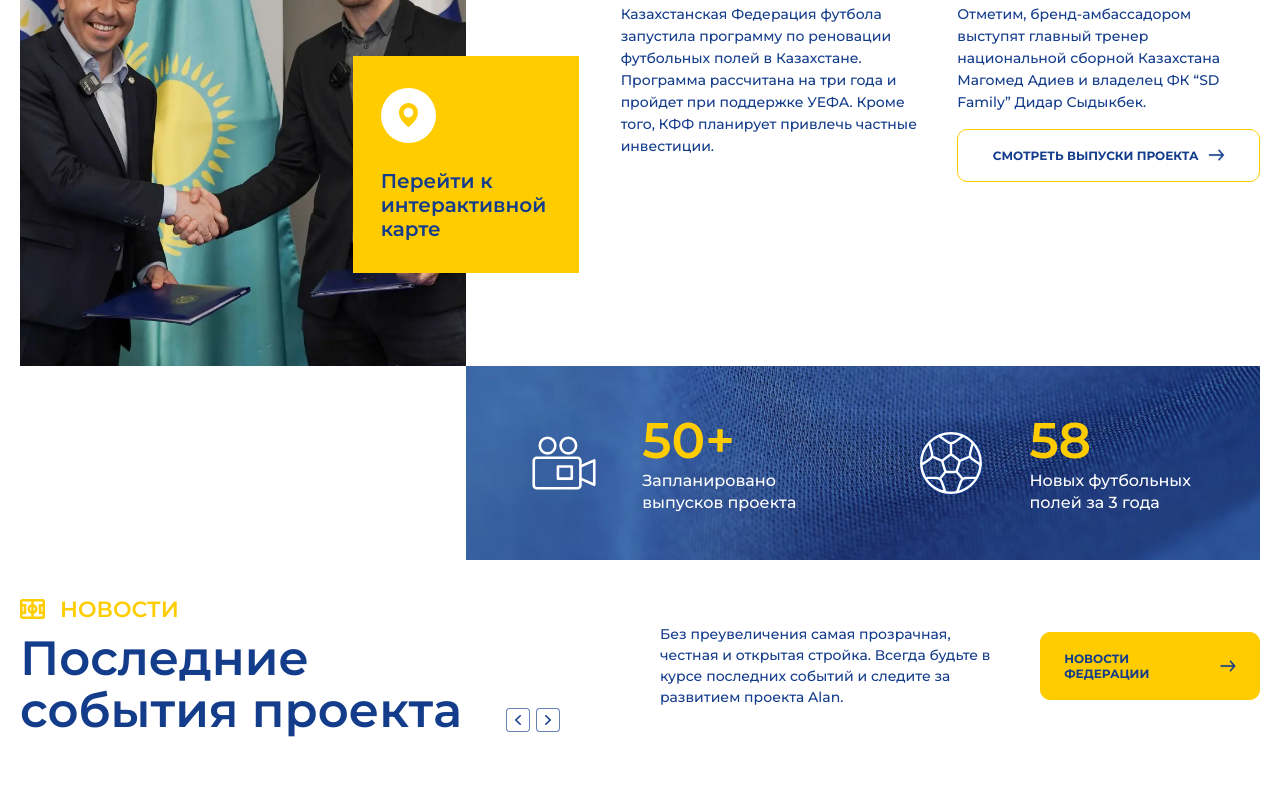
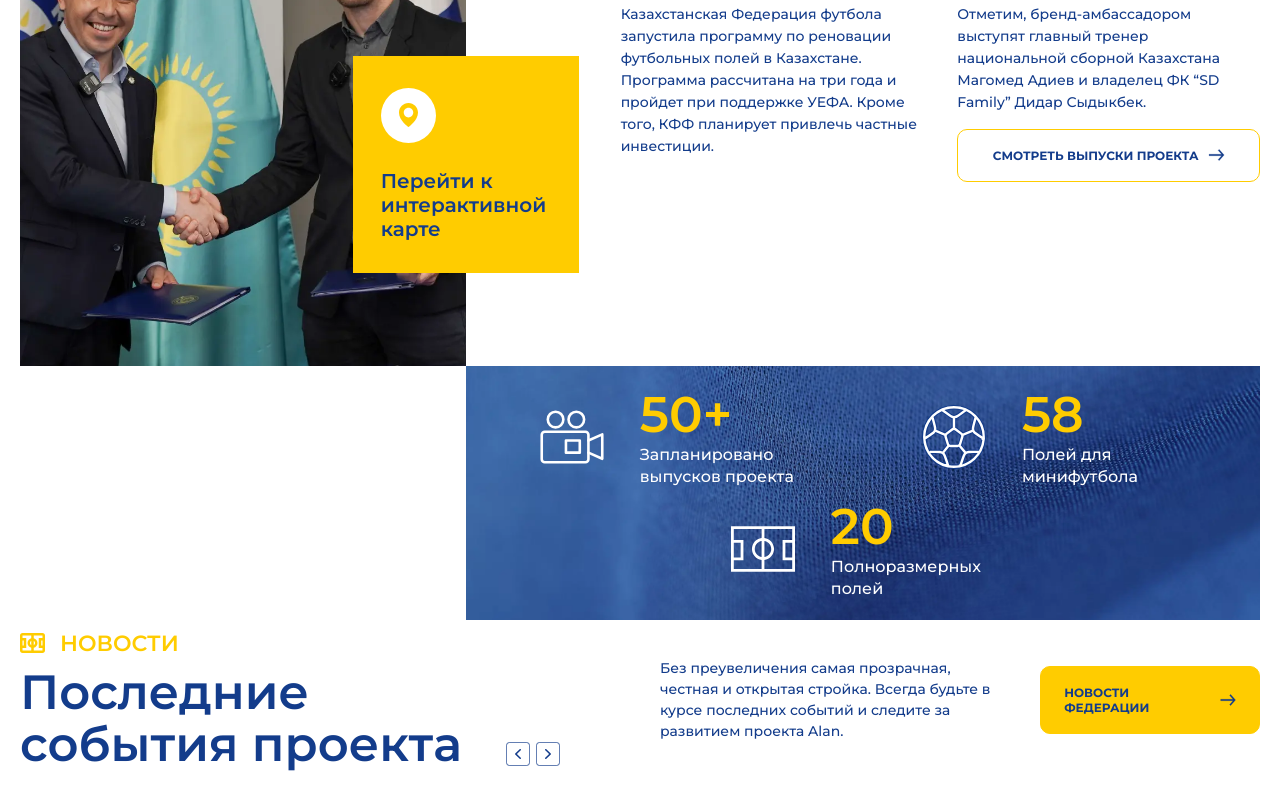
Before and after one commit to alexius90e/kz-alan, a plain HTML site: page index.html in a window 1280 px wide. Shown: the part 1048-1843 px from the top of the page. Drawn offline with nearby package versions, Linux system fonts and the light colour scheme.

Commit message:
feat: added infograpics item

```diff
--- a/index.html
+++ b/index.html
@@ -140,7 +140,12 @@
 
               <div class="about-project__infographics-item about-project__infographics-item_fields">
                 <div class="about-project__infographics-value">58</div>
-                <div class="about-project__infographics-text">Новых футбольных полей за 3 года</div>
+                <div class="about-project__infographics-text">Полей для минифутбола</div>
+              </div>
+
+              <div class="about-project__infographics-item about-project__infographics-item_fullfields">
+                <div class="about-project__infographics-value">20</div>
+                <div class="about-project__infographics-text">Полноразмерных полей</div>
               </div>
             </div>
           </div>
--- a/scss/_l-about-project.scss
+++ b/scss/_l-about-project.scss
@@ -1,12 +1,12 @@
 .about-project {
-  padding: 80px 0 226px;
+  padding: 80px 0 260px;
 
   @include desktop {
-    padding: 67px 0 194px;
+    padding: 67px 0 260px;
   }
 
   @include laptop {
-    padding: 48px 0 194px;
+    padding: 48px 0 260px;
   }
 
   @include tablet {
@@ -267,15 +267,13 @@
     display: flex;
     align-items: center;
     justify-content: space-around;
-    gap: 20px;
-    height: 194px;
+    flex-wrap: wrap;
+    gap: 10px;
+    min-height: 194px;
     box-sizing: border-box;
     background: url(../assets/bg/special-project-bg.webp) no-repeat center;
     background-size: 1024px;
 
-    @include desktop {
-      height: 162px;
-    }
 
     @include tablet {
       position: static;
@@ -290,7 +288,7 @@
     }
 
     &-item {
-      padding-left: 110px;
+      padding-left: 100px;
       background-repeat: no-repeat;
       background-position: left center;
       background-size: 64px;
@@ -300,12 +298,21 @@
         background-size: 54px;
       }
 
+      @include laptop {
+        padding-left: 70px;
+        background-size: 46px;
+      }
+
       &_projects {
         background-image: url(../assets/icons/camera-wh.svg);
       }
 
       &_fields {
         background-image: url(../assets/icons/ball-wh.svg);
+      }
+
+      &_fullfields {
+        background-image: url(../assets/icons/soccer-field-1.svg);
       }
     }
 
```
Also changed, not shown: assets/icons/soccer-field-1.svg (added), css/index.css.
